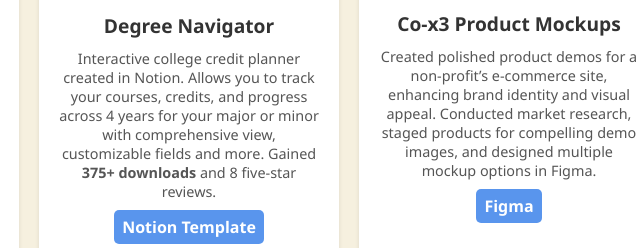
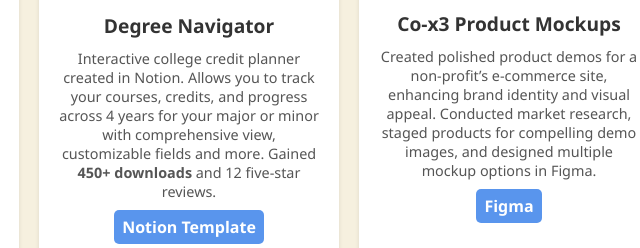
Before and after one commit to Saikeertanagubbala/portfolio-website, a website: page src/pages/projects.html in a window 1280 px wide. Shown: the part 1193-1441 px from the top of the page, 451-1091 px from the left. Drawn offline with Linux system fonts and the light colour scheme.

Commit message:
modified stats for project

```diff
--- a/src/pages/projects.html
+++ b/src/pages/projects.html
@@ -59,7 +59,7 @@
                     <div class="project-item">
                         <img src="notion.jpg" alt="Degree Navigator Thumbnail">
                         <h3>Degree Navigator</h3>
-                        <p>Interactive college credit planner created in Notion. Allows you to track your courses, credits, and progress across 4 years for your major or minor with comprehensive view, customizable fields and more. Gained <strong>375+ downloads</strong> and 8 five-star reviews.</p>
+                        <p>Interactive college credit planner created in Notion. Allows you to track your courses, credits, and progress across 4 years for your major or minor with comprehensive view, customizable fields and more. Gained <strong>450+ downloads</strong> and 12 five-star reviews.</p>
                         <a href="https://kgubbala.notion.site/Degree-Navigator-15d01a3e6800800884f9e86cea0d125d?pvs=4" target="_blank">Notion Template</a>
                     </div>
                     <div class="project-item">
```
